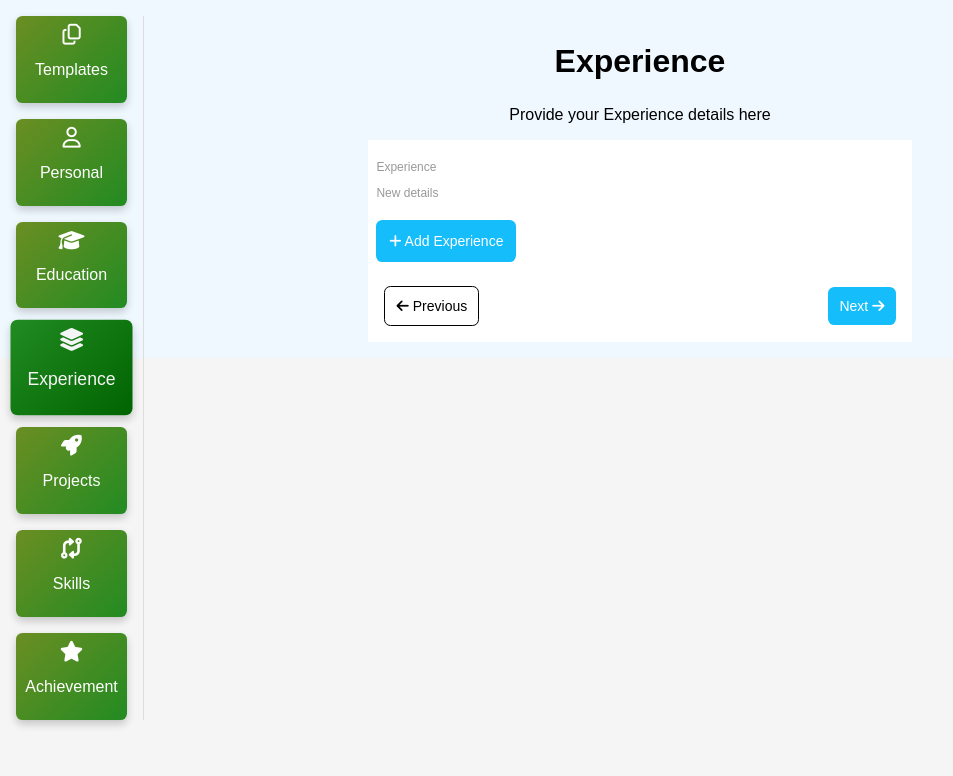
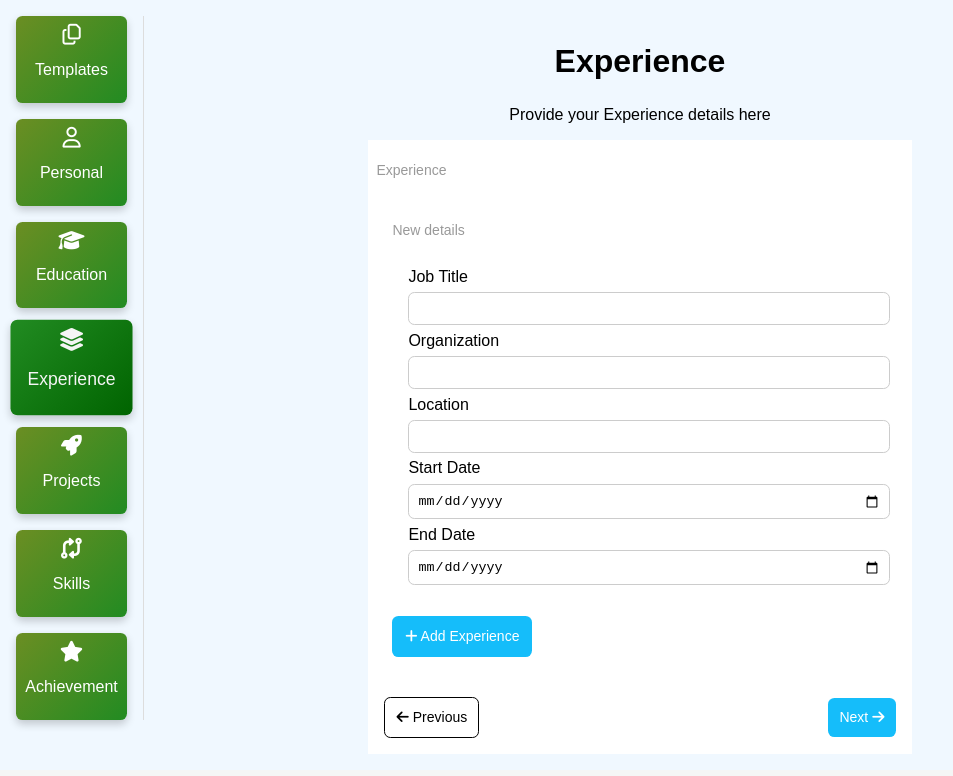
Before and after one commit to rohitghatal1/CVMaker-ReactJS, a React (Create React App) app: page / in a window 1280 px wide. Both pictures are taken after a click on the element "Experience". Shown: the top 776 px of the page, without its empty margins (0-953 px from the left). Built offline with nearby package versions, Linux system fonts and the light colour scheme.

Commit message:
added add new experience modal

```diff
--- a/src/componentsInner/Experience.js
+++ b/src/componentsInner/Experience.js
@@ -15,6 +15,25 @@ export default function Experience() {
 
                     <div className="addNewExperiecne">
                         <p>New details</p>
+
+                        <div className="addExperienceModal">
+                            <form className='addExperienceForm'>
+                                <label htmlFor="title">Job Title</label>
+                                <input type="text" name='jobTitle' />
+
+                                <label htmlFor="org">Organization</label>
+                                <input type="text" name='organization' />
+
+                                <label htmlFor="location">Location</label>
+                                <input type="text" name='location' />
+
+                                <label htmlFor="startDate">Start Date</label>
+                                <input type="date" name='sDate' />
+
+                                <label htmlFor="endDate">End Date</label>
+                                <input type="date" name='eDate' />
+                            </form>
+                        </div>
                         <button className='addNewExperiencebtn'><i className='fas fa-plus'></i> Add Experience</button>
                     </div>
 
--- a/src/componentsInner/experience.css
+++ b/src/componentsInner/experience.css
@@ -17,10 +17,26 @@
 }
 
 .experienceComponent .experienceSection p{
-    font-size: 12px;
+    font-size: 14px;
     color: #999;
 }
 
+.experienceComponent .experienceSection .addNewExperiecne{
+    padding: 1rem;
+}
+.experienceComponent .experienceSection .addNewExperiecne .addExperienceModal{
+    padding: 1rem;
+}
+
+.experienceComponent .experienceSection .addNewExperiecne .addExperienceModal input{
+    display: block;
+    width: 100%;
+    padding: 0.5rem;
+    border: 1px solid #ccc;
+    border-radius: 0.4rem;
+    margin-top: 0.4rem;
+    margin-bottom: 0.4rem;
+}
 .experienceComponent .experienceSection .addNewExperiecne .addNewExperiencebtn{
     padding: 0.8rem;
     background-color: #15bdfa;
```
